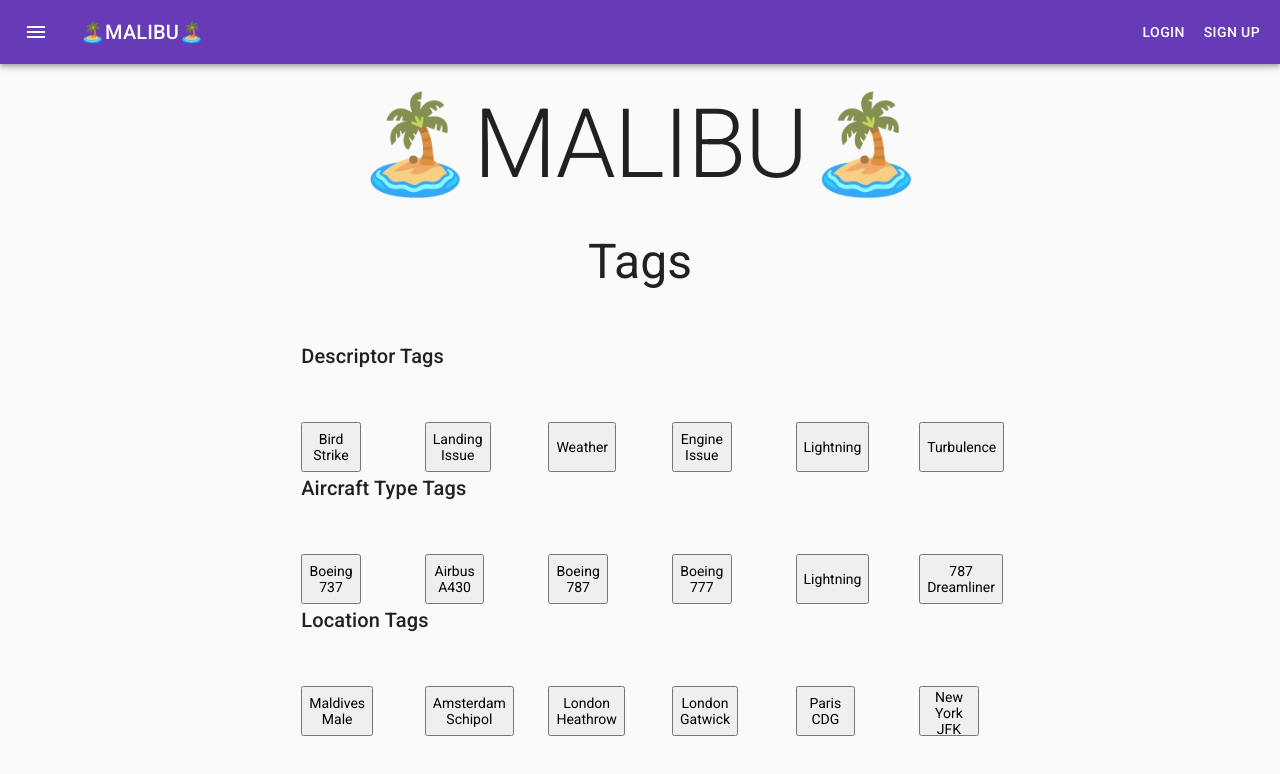
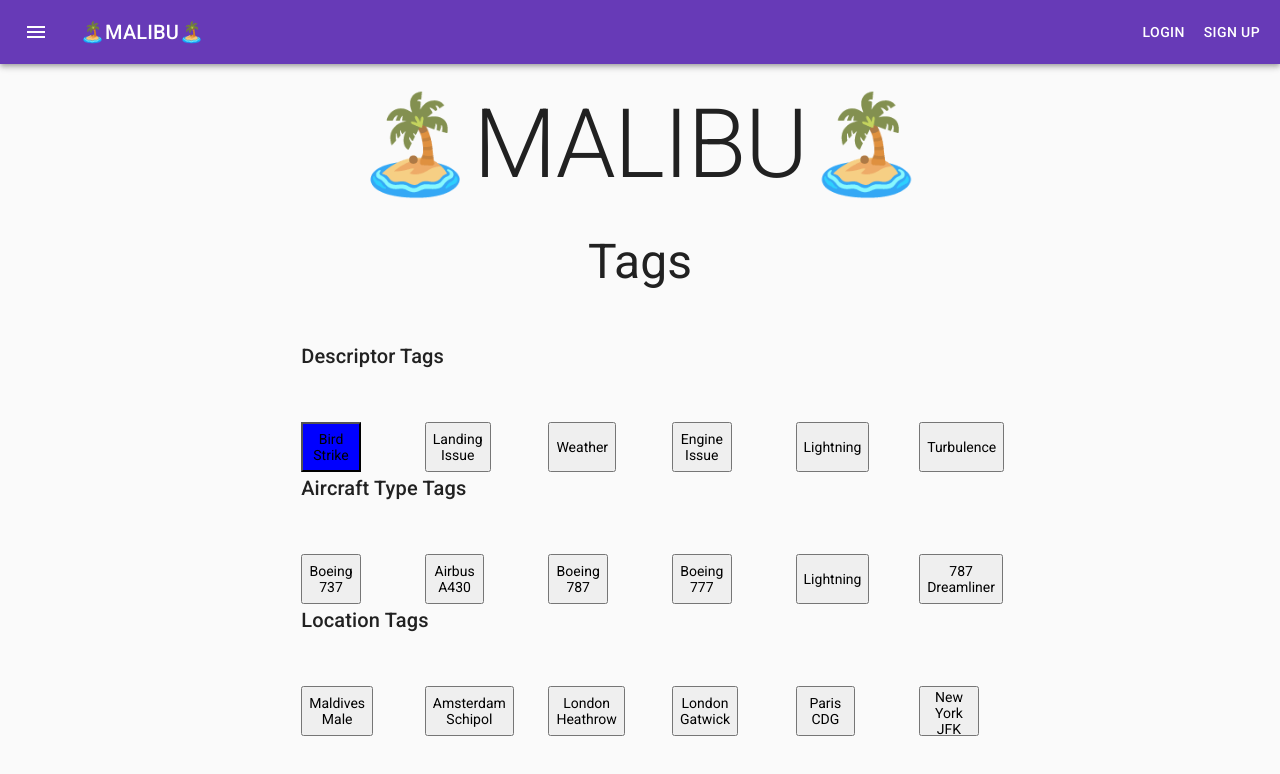
Before and after one commit to stujohnstone/hackathon, a React app: page /tags in a window 1280 px wide. Shown: the top 774 px of the page. Built offline with nearby package versions, Linux system fonts and the light colour scheme.

Commit message:
started tag page

```diff
--- a/src/components/Tags.js
+++ b/src/components/Tags.js
@@ -3,6 +3,8 @@ import Grid from '@material-ui/core/Grid';
 import { withStyles } from "@material-ui/core/styles";
 import MalibuLogo from "./MailbuLogo";
 import Typography from "@material-ui/core/Typography";
+import {blue, purple} from "@material-ui/core/colors";
+import Switch from "@material-ui/core/Switch";
 
 const styles = theme => ({
 
@@ -39,9 +41,26 @@ const styles = theme => ({
 
 });
 
+const PurpleSwitch = withStyles({
+    switchBase: {
+        color: purple[300],
+        '&$checked': {
+            color: purple[500],
+        },
+        '&$checked + $track': {
+            backgroundColor: purple[500],
+        },
+    },
+    checked: {},
+    track: {},
+})(Switch);
+
+
 function Tags(props){
     const { classes} = props
-
+    var btnStyle = {
+        backgroundColor: 'blue'
+    }
     return (
         <React.Fragment>
             <div className={classes.layout}>
@@ -69,7 +88,9 @@ function Tags(props){
                 </Grid>
                 <Grid container spacing={8}>
                     <Grid item xs={2}>
-                        <button className={classes.button}>
+                        <button className={classes.button}
+                                style={btnStyle}
+                        >
                             Bird Strike
                         </button>
                     </Grid>
```
